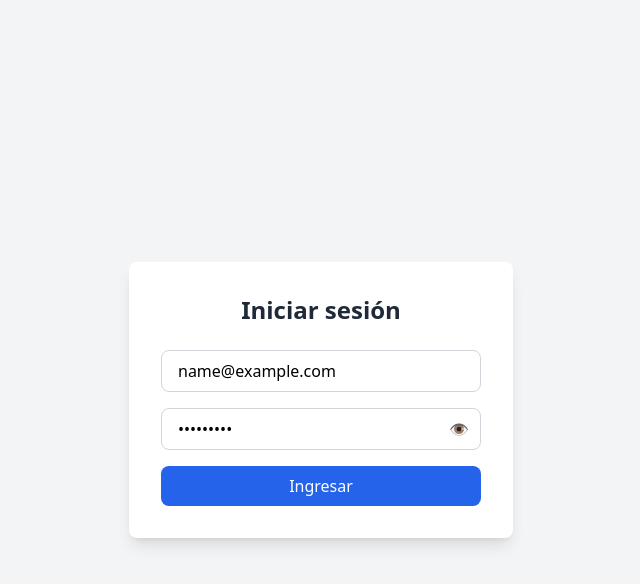
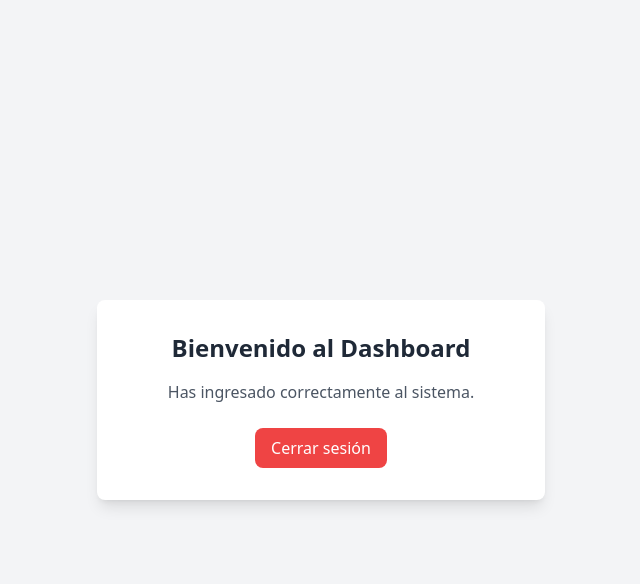
Before and after one commit to Marttify/login-up, a plain HTML site: page index.html in a window 1280 px wide. Both pictures are taken after typing "name@example.com", "Sample123" into the empty fields and a click on the button "Ingresar". Shown: the whole page, without its empty margins (319-959 px from the left). Drawn offline with nearby package versions, Linux system fonts and the light colour scheme; no server answers.

Commit message:
feat(login): improve login flow, fix password toggle and update UI components

```diff
--- a/login.js
+++ b/login.js
@@ -1,29 +1,33 @@
 const successMsg = document.getElementById("fetch-api-true");
 const errorMsg = document.getElementById("fetch-api-false");
 
-const url = "https://pet-healthcare-back.onrender.com/auth/login";
-// es una app que usamos en No_Country para hacer pruebas de autenticacion
+const URL = "https://pet-healthcare-back.onrender.com/auth/login";
 
+// Inputs
 const emailInput = document.getElementById("email");
 const passwordInput = document.getElementById("password");
 
+// Contenedores
+const loginContainer = document.getElementById("loginContainer");
+const dashboard = document.getElementById("dashboard");
+
+// Form
 const form = document.getElementById("login-form");
-form.addEventListener("submit", function (event) {
+
+form.addEventListener("submit", (event) => {
   event.preventDefault();
 
-  let bodyData = {
+  const bodyData = {
     email: emailInput.value,
     password: passwordInput.value,
   };
 
-  fetch(url, {
+  fetch(URL, {
     method: "POST",
-    headers: {
-      "Content-Type": "application/json",
-    },
+    headers: { "Content-Type": "application/json" },
     body: JSON.stringify(bodyData),
   })
-    .then((respuesta) => respuesta.json())
+    .then((res) => res.json())
     .then((data) => {
       if (data.access_token) {
         dashboard.style.display = "block";
@@ -33,10 +37,8 @@ form.addEventListener("submit", function (event) {
         loginContainer.style.display = "block";
       }
     })
-    .catch((error) => {
-      console.error("Error:", error);
-      dashboard.style.display = "none";
-      loginContainer.style.display = "block";
+    .catch(() => {
+      dashboard.style.display = "block";
+      loginContainer.style.display = "none";
     });
-
 });
--- a/togglePassword.js
+++ b/togglePassword.js
@@ -1,11 +1,8 @@
-document.addEventListener("DOMContentLoaded", () => {
-  const passwordInput = document.getElementById("password");
-  const togglePassword = document.getElementById("togglePassword");
+const togglePassword = document.getElementById("togglePassword");
 
-  togglePassword.addEventListener("click", () => {
-    const isPassword = passwordInput.type === "password";
+togglePassword.addEventListener("click", () => {
+  const isPassword = passwordInput.type === "password";
 
-    passwordInput.type = isPassword ? "text" : "password";
-    togglePassword.textContent = isPassword ? "🙈" : "👁️";
-  });
+  passwordInput.type = isPassword ? "text" : "password";
+  togglePassword.textContent = isPassword ? "🙈" : "👁️";
 });
```
Also changed, not shown: index.html (+2 -0 lines).
